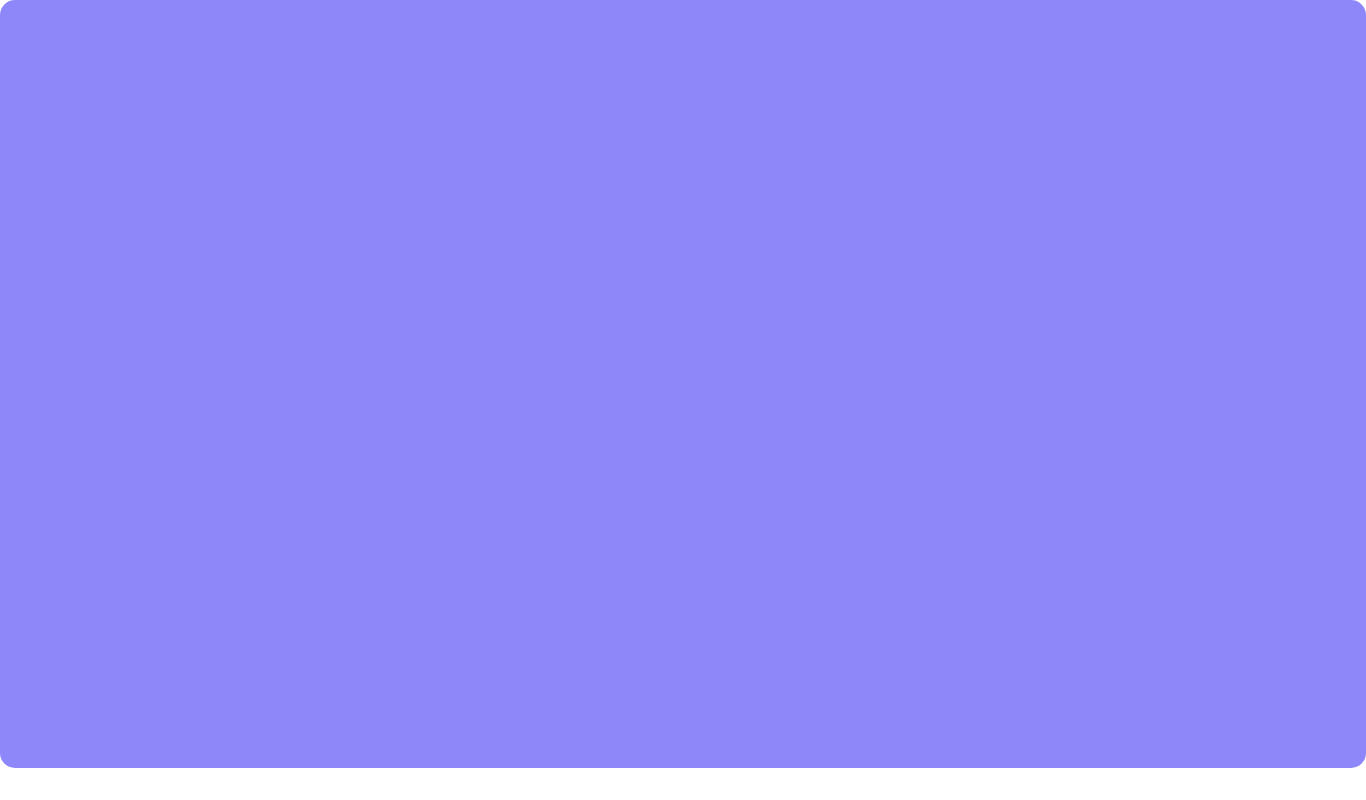
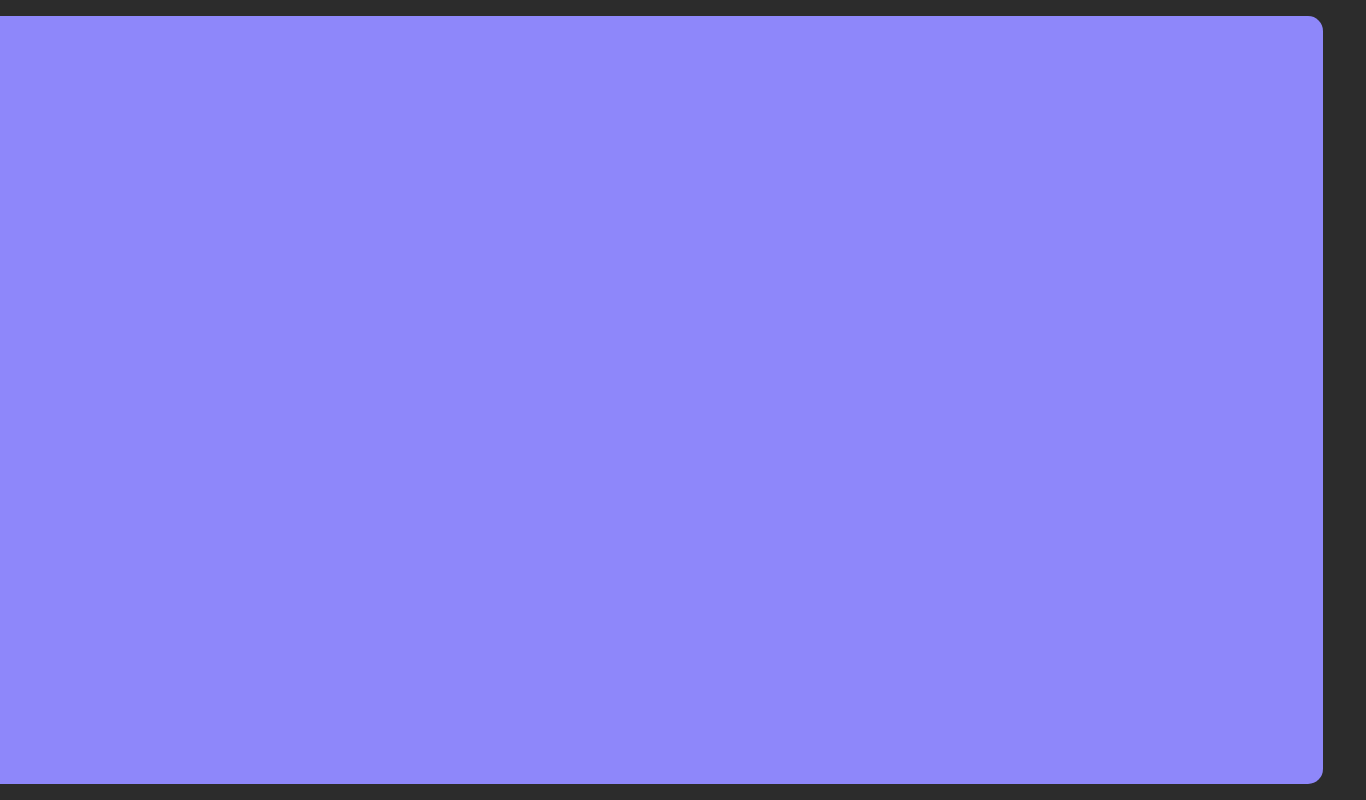
Before and after one commit to eulucasviana/Weather-App, a React (Create React App) app in the folder weather-app/: page / in a window 1280 px wide. Shown: the whole page, 1366 px wide, since content can reach past the window. Built offline with nearby package versions, Linux system fonts and the light colour scheme.

Commit message:
[ATT] Centralizando a Div

```diff
--- a/weather-app/src/App.css
+++ b/weather-app/src/App.css
@@ -1,7 +1,13 @@
+body {
+  background-color: #2c2c2c;
+}
+
 .App-content {
   position: absolute;
-  align-items: center;
-  justify-content: center;
+
+  left: 50%;
+  top: 50%;
+  transform: translate(-50%, -50%);
 
   width: 1366px;
   height: 768px;
```
